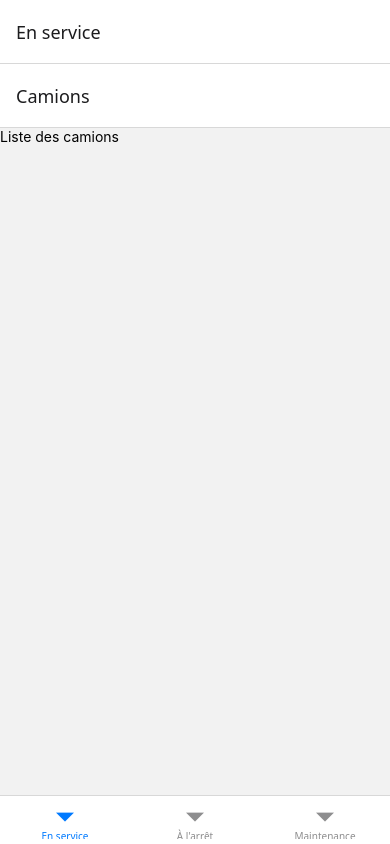
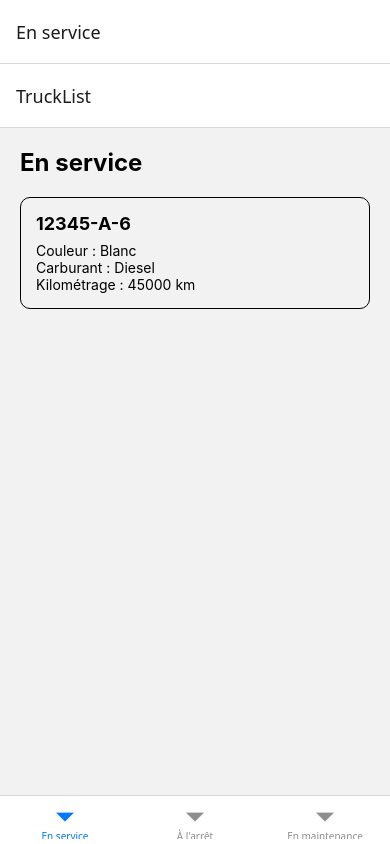
Before and after one commit to shsalima/truckTracker-application-mobile-avec-react-native, a React Native app: screen / in a window 390 px wide. Built offline with nearby package versions, Linux system fonts and the light colour scheme.

Commit message:
modifier sur partie de navigation

```diff
--- a/navigation/AppNavigator.tsx
+++ b/navigation/AppNavigator.tsx
@@ -2,26 +2,35 @@ import { createBottomTabNavigator } from "@react-navigation/bottom-tabs";
 import TruckStack from "./TruckStack";
 
 const Tab = createBottomTabNavigator();
+
+function ServiceStack() {
+  return <TruckStack status="En service" />;
+}
+
+function ArretStack() {
+  return <TruckStack status="À l'arrêt" />;
+}
+
+function MaintenanceStack() {
+  return <TruckStack status="En maintenance" />;
+}
 
 export default function AppNavigator() {
   return (
     <Tab.Navigator>
       <Tab.Screen
         name="En service"
-        component={TruckStack}
-        options={{ title: "En service" }}
+        component={ServiceStack}
       />
 
       <Tab.Screen
         name="À l'arrêt"
-        component={TruckStack}
-        options={{ title: "À l'arrêt" }}
+        component={ArretStack}
       />
 
       <Tab.Screen
         name="En maintenance"
-        component={TruckStack}
-        options={{ title: "Maintenance" }}
+        component={MaintenanceStack}
       />
     </Tab.Navigator>
   );
--- a/navigation/TruckStack.tsx
+++ b/navigation/TruckStack.tsx
@@ -1,36 +1,23 @@
 import { createNativeStackNavigator } from "@react-navigation/native-stack";
-import { View, Text } from "react-native";
+import TruckListScreen from "../screens/TruckListScreen";
+import { TruckStatus } from "../types/Truck";
+
+type Props = {
+  status: TruckStatus;
+};
 
 const Stack = createNativeStackNavigator();
 
-function TruckList() {
-  return (
-    <View>
-      <Text>Liste des camions</Text>
-    </View>
-  );
-}
-
-function TruckDetail() {
-  return (
-    <View>
-      <Text>Détail du camion</Text>
-    </View>
-  );
-}
-
-export default function TruckStack() {
+export default function TruckStack({ status }: Props) {
   return (
     <Stack.Navigator>
-      <Stack.Screen
-        name="TruckList"
-        component={TruckList}
-        options={{ title: "Camions" }}
-      />
+      <Stack.Screen name="TruckList">
+        {() => <TruckListScreen status={status} />}
+      </Stack.Screen>
 
       <Stack.Screen
         name="TruckDetail"
-        component={TruckDetail}
+        component={() => null}
         options={{ title: "Détail" }}
       />
     </Stack.Navigator>
--- /dev/null
+++ b/screens/TruckListScreen.tsx
@@ -0,0 +1,56 @@
+import { View, Text, StyleSheet } from "react-native";
+import { TruckStatus } from "../types/Truck";
+import { useTrucks } from "../context/TrucksContext";
+
+type Props = {
+  status: TruckStatus;
+};
+
+export default function TruckListScreen({ status }: Props) {
+  const { trucks } = useTrucks();
+
+  const filteredTrucks = trucks.filter(
+    (truck) => truck.status === status
+  );
+
+  return (
+    <View style={styles.container}>
+      <Text style={styles.title}>{status}</Text>
+
+      {filteredTrucks.map((truck) => (
+        <View key={truck.id} style={styles.card}>
+          <Text style={styles.plate}>{truck.plateNumber}</Text>
+          <Text>Couleur : {truck.color}</Text>
+          <Text>Carburant : {truck.fuelType}</Text>
+          <Text>Kilométrage : {truck.mileage} km</Text>
+        </View>
+      ))}
+    </View>
+  );
+}
+
+const styles = StyleSheet.create({
+  container: {
+    flex: 1,
+    padding: 20,
+  },
+
+  title: {
+    fontSize: 24,
+    fontWeight: "bold",
+    marginBottom: 20,
+  },
+
+  card: {
+    padding: 15,
+    marginBottom: 15,
+    borderWidth: 1,
+    borderRadius: 10,
+  },
+
+  plate: {
+    fontSize: 18,
+    fontWeight: "bold",
+    marginBottom: 8,
+  },
+});
```
